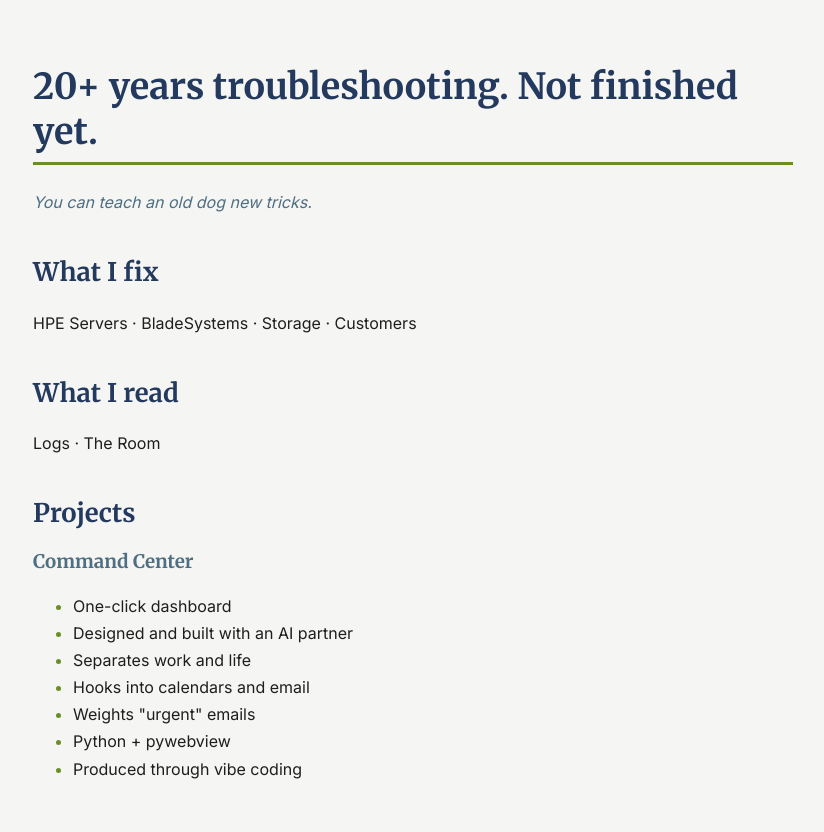
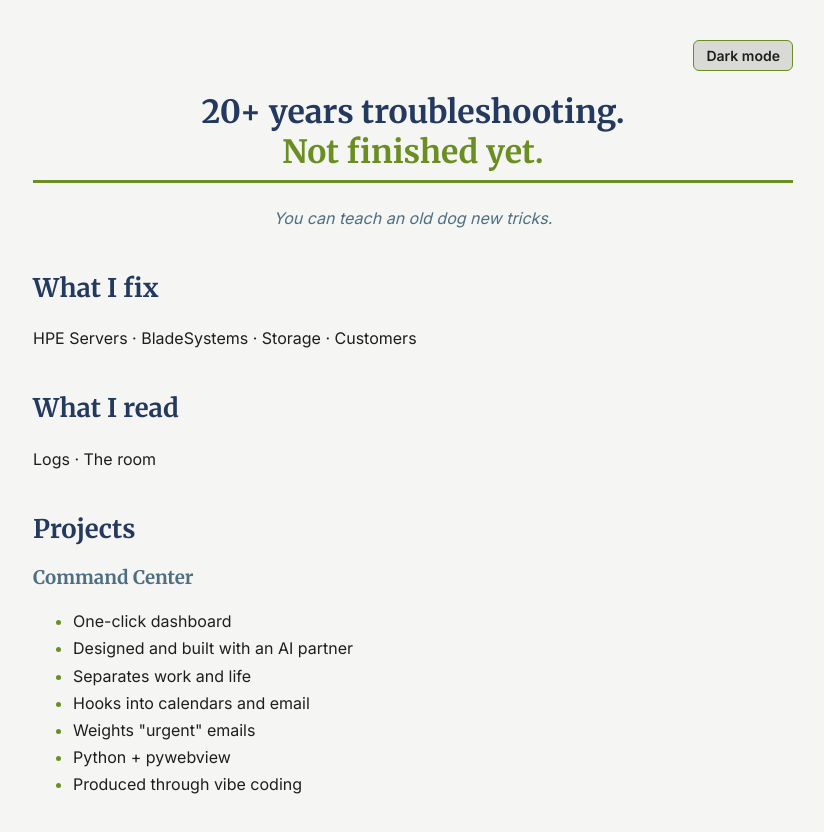
Before and after one commit to txgrl669/txgrl669, a plain HTML site: page index.html in a window 1280 px wide. Shown: the whole page, without its empty margins (227-1051 px from the left). Drawn offline with Linux system fonts and the light colour scheme.

Commit message:
Refactor HTML structure and add dark mode support

```diff
--- a/index.html
+++ b/index.html
@@ -1,33 +1,104 @@
-<!DOCTYPE html>
+<!doctype html>
 <html lang="en">
   <head>
-  <meta charset="UTF-8">
-  <meta name="viewport" content="width=device-width, initial-scale=1">
+    <meta charset="UTF-8" />
+    <meta name="viewport" content="width=device-width, initial-scale=1" />
     <title>txgrl669 | Portfolio</title>
-    <link href="https://fonts.googleapis.com/css2?family=Merriweather:wght@700&family=Inter:wght@400;600&display=swap" rel="stylesheet">
+    <link
+      href="https://fonts.googleapis.com/css2?family=Merriweather:wght@700&family=Inter:wght@400;600&display=swap"
+      rel="stylesheet"
+    />
     <style>
-    body { background:#F5F5F3; color:#1E1E1E; font-family:Inter, Arial, sans-serif;
-           line-height:1.7; max-width:760px; margin:0 auto; padding:40px 16px; }
-    h1, h2, h3 { font-family:Merriweather, Georgia, serif; color:#23395D; line-height:1.25; }
-    h1 { font-size:2.25rem; border-bottom:3px solid #6B8E23; padding-bottom:8px; }
-    h2 { font-size:1.6rem; margin-top:40px; }
-    h3 { color:#4E6E81; }
-    em { color:#4E6E81; }
-    li::marker { color:#6B8E23; }
-    a { color:#6B8E23; }
+      /* CVT brand colors - light mode */
+      :root {
+        --bg: #f5f5f3;
+        --text: #1e1e1e;
+        --heading: #23395d;
+        --sub: #4e6e81;
+        --accent: #6b8e23;
+        --btn-bg: #d9d9d6;
+      }
+      /* CVT brand colors - dark mode */
+      :root[data-theme="dark"] {
+        --bg: #111c2e;
+        --text: #d9d9d6;
+        --heading: #f5f5f3;
+        --sub: #9fb4c2;
+        --accent: #8db52e;
+        --btn-bg: #1a2a42;
+      }
+      body {
+        background: var(--bg);
+        color: var(--text);
+        font-family: Inter, Arial, sans-serif;
+        line-height: 1.7;
+        max-width: 760px;
+        margin: 0 auto;
+        padding: 40px 16px;
+      }
+      h1,
+      h2,
+      h3 {
+        font-family: Merriweather, Georgia, serif;
+        color: var(--heading);
+        line-height: 1.25;
+      }
+      h1 span {
+        color: var(--accent);
+      }
+      h1 {
+        text-align: center;
+        font-size: 2rem;
+        border-bottom: 3px solid var(--accent);
+        padding-bottom: 8px;
+      }
+      h2 {
+        font-size: 1.6rem;
+        margin-top: 40px;
+      }
+      h3 {
+        color: var(--sub);
+      }
+      em {
+        color: var(--sub);
+      }
+      .tagline {
+        text-align: center;
+      }
+      li::marker {
+        color: var(--accent);
+      }
+      a {
+        color: var(--accent);
+      }
+      .top-bar {
+        text-align: right;
+      }
+      #theme-btn {
+        cursor: pointer;
+        background: var(--btn-bg);
+        color: var(--text);
+        border: 1px solid var(--accent);
+        border-radius: 6px;
+        padding: 6px 12px;
+        font:
+          600 14px Inter,
+          Arial,
+          sans-serif;
+      }
     </style>
   </head>
   <body>
-  <h1>20+ years troubleshooting. Not finished yet.</h1>
-  <p><em>You can teach an old dog new tricks.</em></p>
-</body>
-</html>
+    <div class="top-bar">
+      <button id="theme-btn" onclick="toggleTheme()">Dark mode</button>
+    </div>
+    <h1>20+ years troubleshooting.<br /><span>Not finished yet.</span></h1>
+    <p class="tagline"><em>You can teach an old dog new tricks.</em></p>
     <h2>What I fix</h2>
     <p>HPE Servers · BladeSystems · Storage · Customers</p>
 
     <h2>What I read</h2>
-  <p>Logs · The Room</p>
-
+    <p>Logs · The room</p>
     <h2>Projects</h2>
     <h3>Command Center</h3>
     <ul>
@@ -39,3 +110,53 @@
       <li>Python + pywebview</li>
       <li>Produced through vibe coding</li>
     </ul>
+
+    <script>
+      /* ------------------------------------------------------------
+       Function: setTheme
+       Purpose:  Apply light or dark colors and update the button
+       Input:    theme - "light" or "dark"
+       Output:   none (changes the page)
+       ------------------------------------------------------------ */
+      function setTheme(theme) {
+        document.documentElement.setAttribute("data-theme", theme);
+        document.getElementById("theme-btn").textContent =
+          theme === "dark" ? "Light mode" : "Dark mode";
+        try {
+          localStorage.setItem("theme", theme);
+        } catch (e) {}
+      }
+
+      /* ------------------------------------------------------------
+       Function: toggleTheme
+       Purpose:  Switch to the opposite theme when the button is clicked
+       Input:    none
+       Output:   none (calls setTheme)
+       ------------------------------------------------------------ */
+      function toggleTheme() {
+        var now = document.documentElement.getAttribute("data-theme");
+        setTheme(now === "dark" ? "light" : "dark");
+      }
+
+      /* ------------------------------------------------------------
+       Function: startTheme
+       Purpose:  On page load, use the visitor's saved choice,
+                 or their device setting if they have none
+       Input:    none
+       Output:   none (calls setTheme)
+       ------------------------------------------------------------ */
+      function startTheme() {
+        var saved = null;
+        try {
+          saved = localStorage.getItem("theme");
+        } catch (e) {}
+        var deviceDark = window.matchMedia(
+          "(prefers-color-scheme: dark)",
+        ).matches;
+        setTheme(saved || (deviceDark ? "dark" : "light"));
+      }
+
+      startTheme();
+    </script>
+  </body>
+</html>
```
Lines whose indentation alone changed are shown as unchanged.
